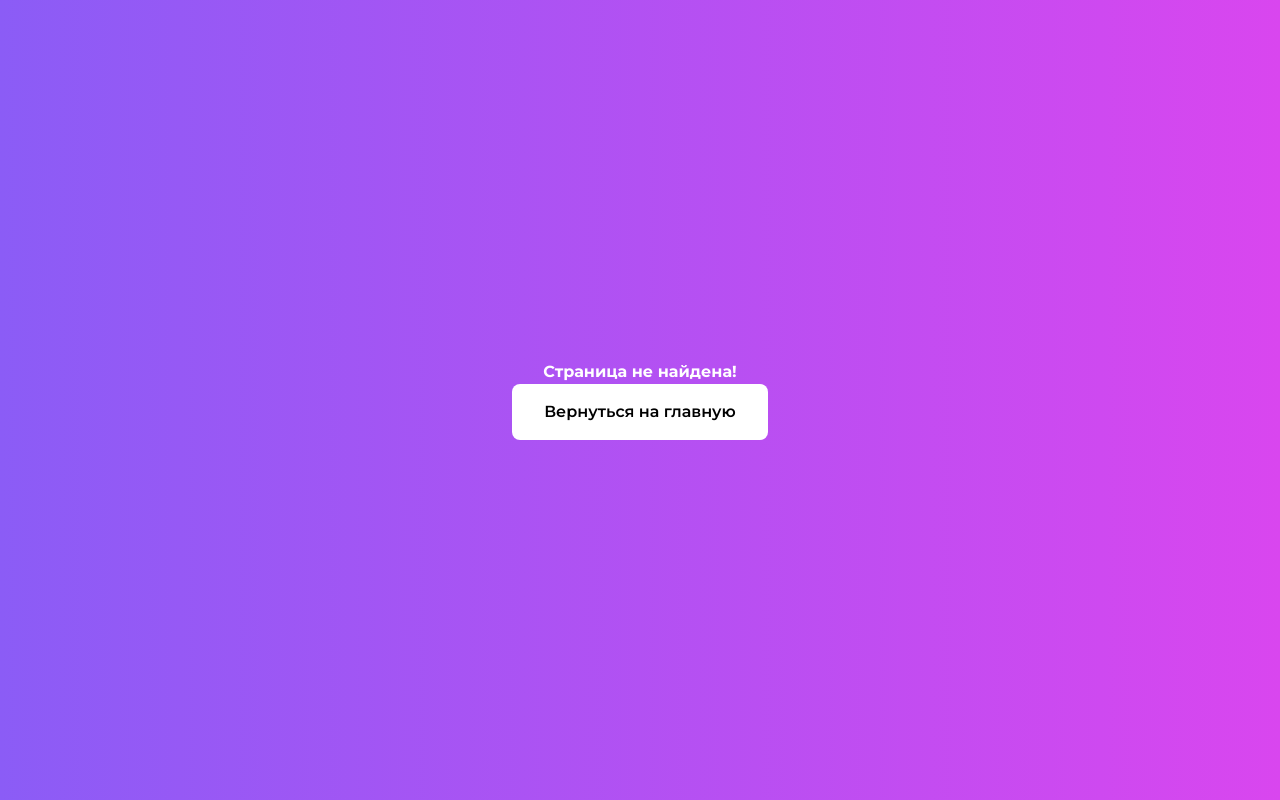
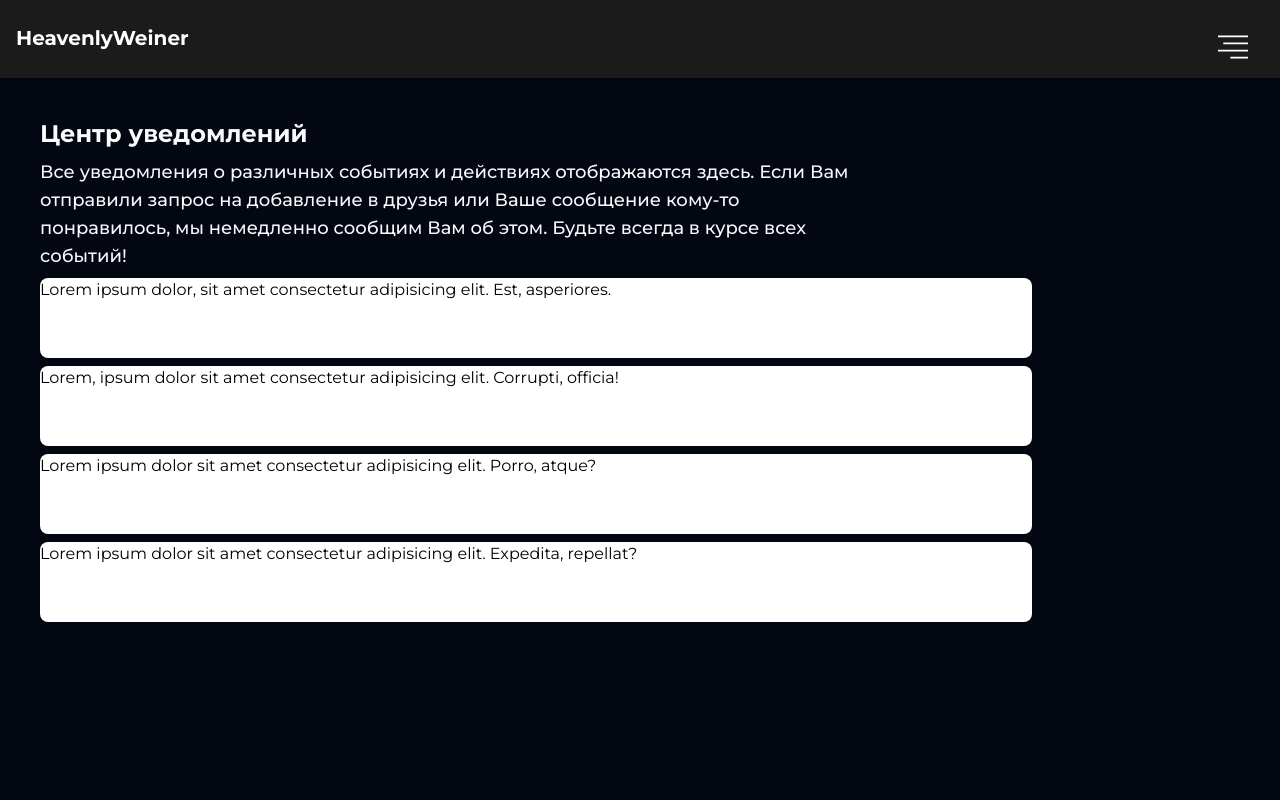
Before and after one commit to Z1ppzy/bigweb, a React (Vite) app: page /notifications in a window 1280 px wide. Shown: the top 800 px of the page. Built offline with nearby package versions, Linux system fonts and the light colour scheme.

Commit message:
added new page Notifications

```diff
--- /dev/null
+++ b/src/Pages/Notifications.tsx
@@ -0,0 +1,35 @@
+export default function Notifications() {
+  return (
+    <div className='h-screen'>
+      <div className='p-4 md:p-10'>
+        <h1 className='text-2xl font-bold text-center md:text-left'>Центр уведомлений</h1>
+        <div className='md:pr-96 mt-2'>
+          <p className='text-center md:text-left font-medium text-lg'>
+            Все уведомления о различных событиях и действиях отображаются здесь.
+            Если Вам отправили запрос на добавление в друзья или Ваше сообщение
+            кому-то понравилось, мы немедленно сообщим Вам об этом. Будьте
+            всегда в курсе всех событий!
+          </p>
+        </div>
+        <div className='md:pr-52'>
+          <div className='bg-white w-full h-20 rounded-lg mt-2 text-black'>
+            Lorem ipsum dolor, sit amet consectetur adipisicing elit. Est,
+            asperiores.
+          </div>
+          <div className='bg-white w-full h-20 rounded-lg mt-2 text-black'>
+            Lorem, ipsum dolor sit amet consectetur adipisicing elit. Corrupti,
+            officia!
+          </div>
+          <div className='bg-white w-full h-20 rounded-lg mt-2 text-black'>
+            Lorem ipsum dolor sit amet consectetur adipisicing elit. Porro,
+            atque?
+          </div>
+          <div className='bg-white w-full h-20 rounded-lg mt-2 text-black'>
+            Lorem ipsum dolor sit amet consectetur adipisicing elit. Expedita,
+            repellat?
+          </div>
+        </div>
+      </div>
+    </div>
+  );
+}
--- a/src/Routes.tsx
+++ b/src/Routes.tsx
@@ -11,6 +11,7 @@ import Rules from './Pages/Rules';
 import AdminDashboard from './Pages/AdminDashboard';
 import Shop from './Pages/Shop';
 import Rewards from './Pages/Rewards';
+import Notifications from './Pages/Notifications';
 
 const router = createBrowserRouter([
   {
@@ -54,6 +55,10 @@ const router = createBrowserRouter([
         element: <Rules />,
       },
       {
+        path: '/notifications',
+        element: <Notifications />,
+      },
+      {
         path: '/admindashboard',
         element: <AdminDashboard />,
       },
--- a/src/components/DropDownMenu.tsx
+++ b/src/components/DropDownMenu.tsx
@@ -12,6 +12,7 @@ import { ThemeSwitch } from './ThemeSwitch';
 import LogoutButton from './LogoutButton';
 import LoginButton from './LoginButton';
 import RegisterButton from './RegisterButton';
+
 
 export default function DropDownMenu() {
   return (
--- a/src/components/LoginButton.tsx
+++ b/src/components/LoginButton.tsx
@@ -1,6 +1,6 @@
 import { Link } from 'react-router-dom';
 import { useState, useEffect } from 'react';
-import { FaVk } from 'react-icons/fa';
+import { IoNotifications } from "react-icons/io5";
 
 export default function LoginButton() {
   const [isLoggedIn, setIsLoggedIn] = useState(false);
@@ -11,7 +11,7 @@ export default function LoginButton() {
   }, []);
 
   if (isLoggedIn) {
-    return <FaVk />;
+    return <><Link to='/notifications'><IoNotifications className='text-2xl text-center' /></Link></>;
   }
   return (
     <Link
```
